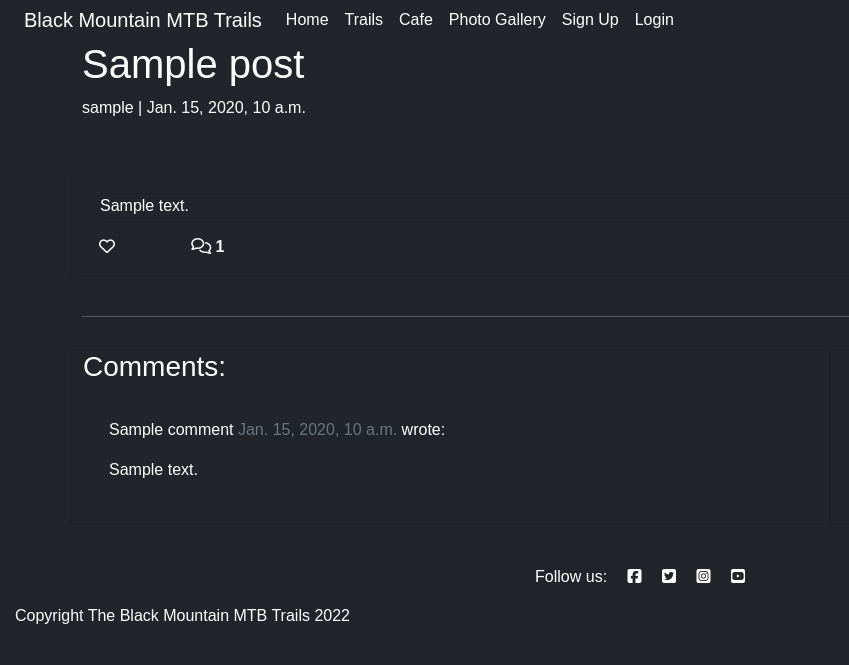
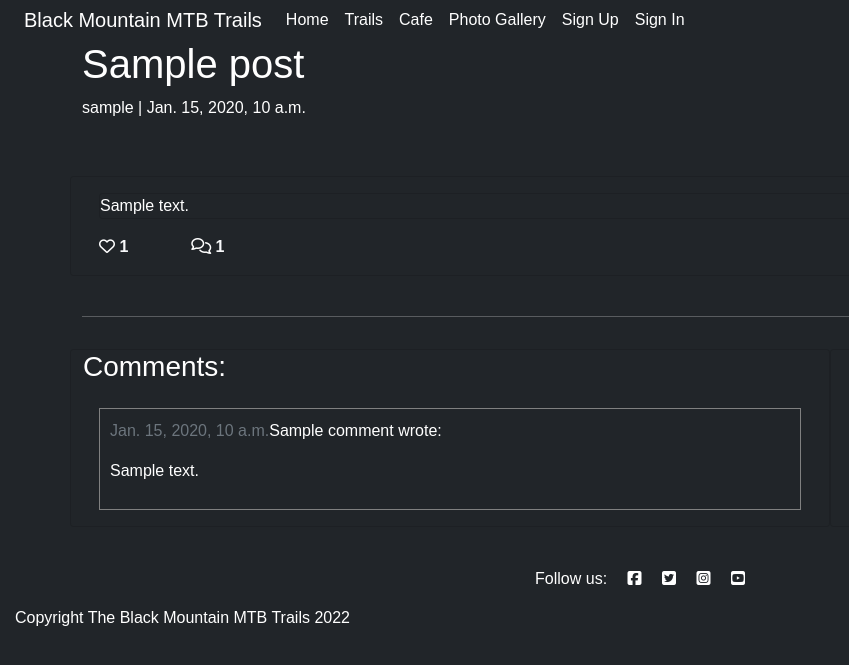
Before and after one commit to stephenlynch-ops/mysticmtb, a Django app: a page that uses templates/base.html in a window 1280 px wide. Shown: the top 665 px of the page, without its empty margins (0-849 px from the left). Run offline with Django 3.2, Linux system fonts and the light colour scheme; tables that the repository leaves empty hold one stand-in row (values such as "Sample post"); some libraries are stand-ins or nearby versions; some web fonts are replaced.

Commit message:
STYLE: Modified comments layout on trail_detail.html

```diff
--- a/blog/admin.py
+++ b/blog/admin.py
@@ -14,6 +14,7 @@ class PostAdmin(SummernoteModelAdmin):
     summernote_fields = ('content')
 
 
+@admin.register(Comment)
 class CommentAdmin(admin.ModelAdmin):
 
     list_display = ('name', 'body', 'post', 'created_on', 'approved')
--- a/mysticmtb/settings.py
+++ b/mysticmtb/settings.py
@@ -67,7 +67,6 @@ MESSAGE_TAGS = {
     messages.ERROR: 'alert-danger',
 }
 
-# Testing to see if this works with a bootstrap 5 pack we used 4 in the walkthrough
 CRISPY_TEMPLATE_PACK = 'bootstrap4'
 
 MIDDLEWARE = [
--- a/templates/account/logout.html
+++ b/templates/account/logout.html
@@ -19,7 +19,7 @@
         {% if redirect_field_value %}
         <input type="hidden" name="{{ redirect_field_name }}" value="{{ redirect_field_value }}"/>
         {% endif %}
-        <button class="my-buttons" type="submit">{% trans 'Sign Out' %}</button>
+        <button class="btn btn-signup right my-buttons" type="submit">{% trans 'Sign Out' %}</button>
       </form>
     </div>
     <div class="col-5 p-0 sign-out-col-2" style="background-image:url(/static/images/logout-image.jpg)" alt="A rider riding the trails">
--- a/templates/base.html
+++ b/templates/base.html
@@ -23,8 +23,8 @@
 <!-- Navbar section -->
 
     <div class="container-fluid p-0">
-        <div class="row">
-            <div class="col">
+        <div class="row w-100">
+            <div class="col w-100">
                 <nav class="navbar navbar-expand-lg navbar-dark bg-dark">
                     <div class="container-fluid">
                         <a class="navbar-brand" href="{% url 'open_home_page' %}">Black Mountain MTB Trails</a>
@@ -54,7 +54,7 @@
                                     <a class="nav-link active" href="{% url 'account_signup' %}">Sign Up</a>
                                 </li>
                                 <li class="nav-item active">
-                                    <a class="nav-link active" href="{% url 'account_login' %}">Login</a>
+                                    <a class="nav-link active" href="{% url 'account_login' %}">Sign In</a>
                                 </li>
                                 {% endif %}
                             </ul>
--- a/templates/trail_detail.html
+++ b/templates/trail_detail.html
@@ -57,12 +57,15 @@
                                 {% else %}
                                     <span class="text-secondary text-light"><i class="fa-regular fa-heart"></i></span>
                                 {% endif %}
-                            <span class="text-secondary text-light">{{ post.number_of_likes }} </span>
+                            <span class="text-secondary text-light">{{ post.likes.count }} </span>
                         </strong>
                     </div>
                     <div class="col-1">
                         {% with comments.count as total_comments %}
-                            <strong class="text-secondary text-light"><i class="far fa-comments"></i> {{ total_comments }} </strong>
+                            <strong class="text-secondary text-light">
+                                <span><i class="far fa-comments"></i></span>
+                                <span>{{ total_comments }}</span>
+                            </strong>
                         {% endwith %}
                     </div>
                 </div>
@@ -80,15 +83,10 @@
             <h3>Comments:</h3>
             <div class="card-body">
                 {% for comment in comments %}
-                <div class="comments" style="padding: 10px;">
-                    <p class="font-weight-bold">
-                        {{ comment.name }}
-                        <span class=" text-muted font-weight-normal">
-                            {{ comment.created_on }}
-                        </span> wrote:
-                    </p>
-                    {{ comment.body | linebreaks }}
-                </div>
+                    <div class="comments" style="padding: 10px; border: 1px solid grey">
+                        <p><span class="text-muted font-weight-normal">{{ comment.created_on }}</span><span class="font-weight-bold">{{ comment.name }} wrote:</span></p>
+                        {{ comment.body | linebreaks }}
+                    </div>
                 {% endfor %}
             </div>
         </div>
@@ -97,7 +95,7 @@
             <div class="card-body">
                 {% if commented %}
                 <div class="alert alert-success" role="alert">
-                    Your comment is awaiting approval
+                    Thank you for your comment, it is awaiting approval
                 </div>
                 {% else %}
                 {% if user.is_authenticated %}
@@ -115,4 +113,4 @@
     </div>
 </div>
 
-{% endblock %}
+{% endblock content %}
--- a/templates/trails.html
+++ b/templates/trails.html
@@ -84,10 +84,10 @@
                                 <h3 class="card-title">Author: {{ post.author }}</h3>
                             </div>
                             <div class="row">
-                                <div class="col-9">
+                                <div class="col-10">
                                     <p class="card-text text-muted text-white h6">Published On: {{ post.published_on }}</p>
                                 </div>
-                                <div class="col-3">
+                                <div class="col-2">
                                     <p class="text-white"><i class="fa-solid fa-heart"></i>{{ post.likes.count }}</p>
                                 </div>
                             </div>
@@ -118,4 +118,4 @@
         </div>
     </div>
 </div>
-{% endblock %}
+{% endblock content %}
```
Also changed, not shown: templates/account/login.html (+6 -3 lines), templates/account/signup.html (+7 -3 lines), templates/index.html (+12 -7 lines).
